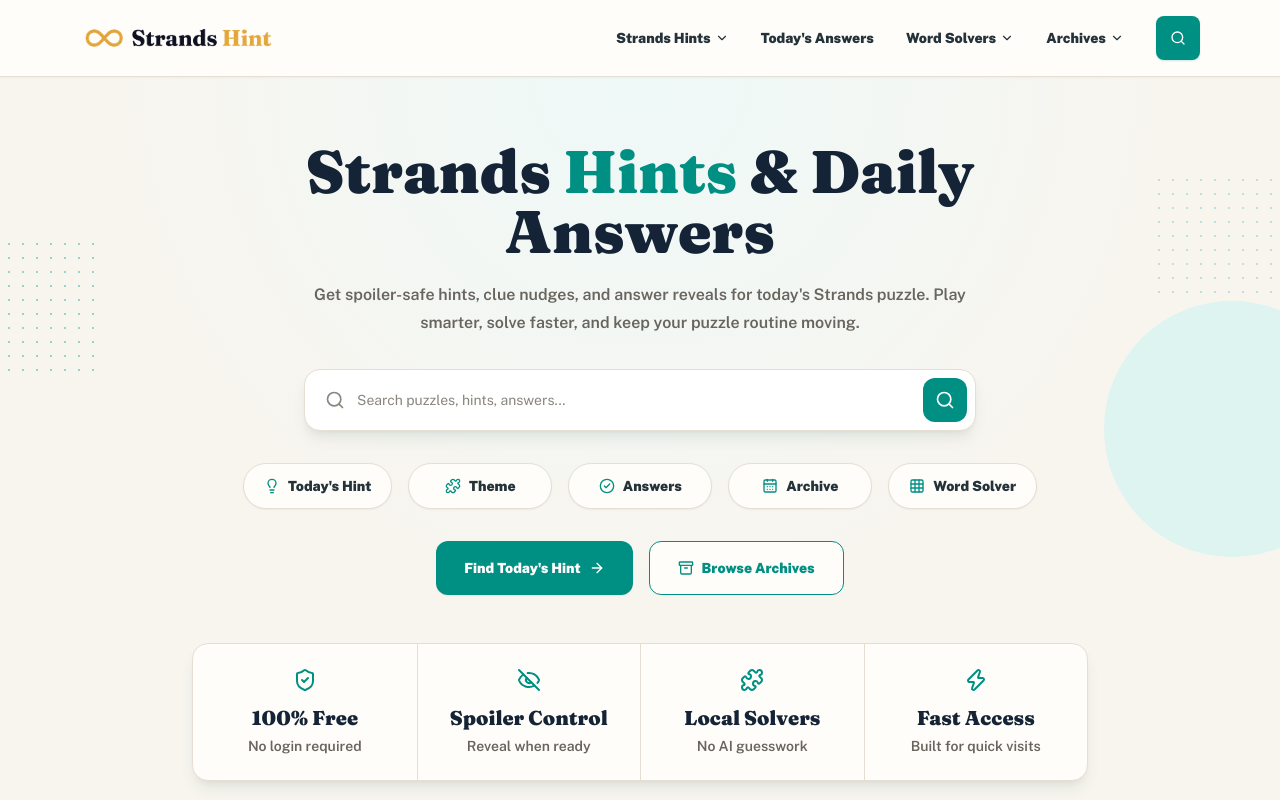
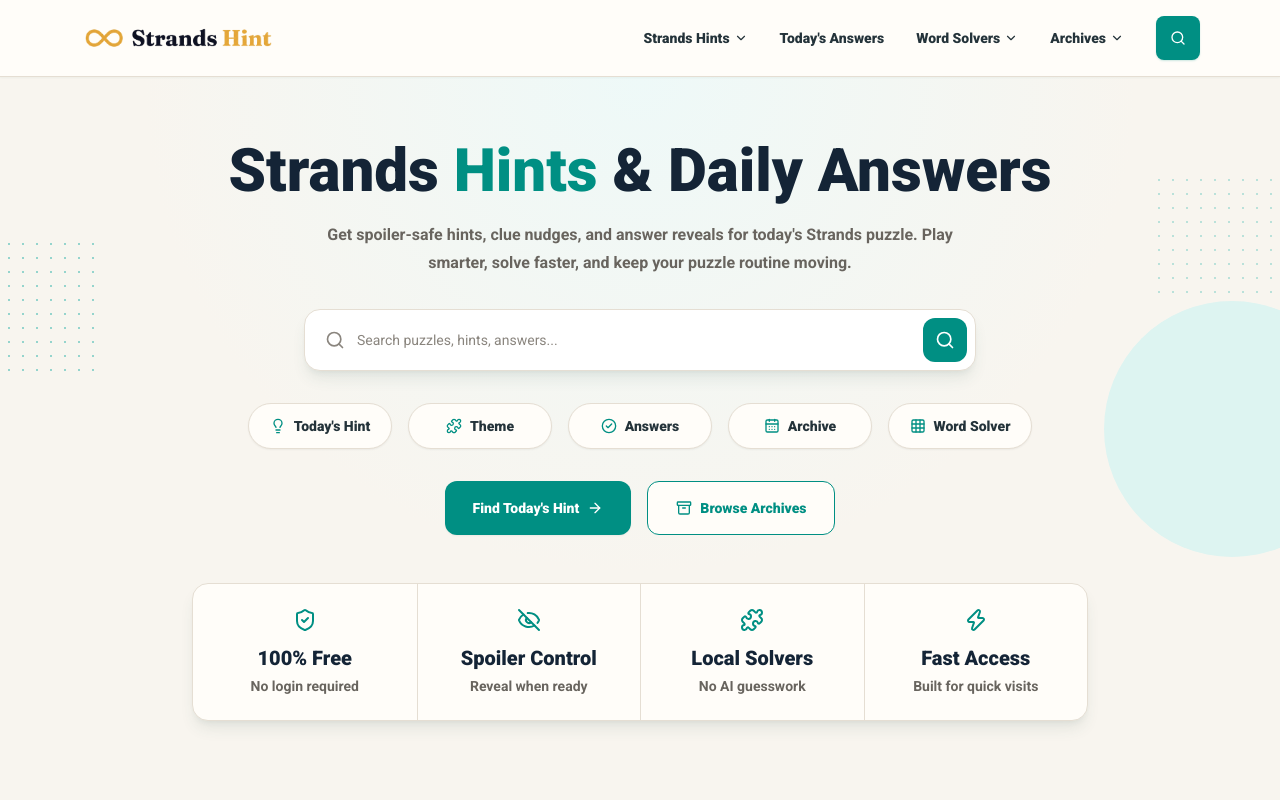
Before and after one commit to heatsing/StrandsHint, a Next.js app: page / in a window 1280 px wide. Shown: the top 800 px of the page. Built offline with nearby package versions, Linux system fonts and the light colour scheme; no server answers.

Commit message:
Use Roboto sitewide

```diff
--- a/app/layout.tsx
+++ b/app/layout.tsx
@@ -1,19 +1,17 @@
 import type { Metadata } from "next";
 import Image from "next/image";
 import Link from "next/link";
-import { Fraunces, IBM_Plex_Mono, Public_Sans } from "next/font/google";
+import { Roboto } from "next/font/google";
 import { ChevronDown, Heart, Search } from "lucide-react";
 import "./globals.css";
 import { GoogleAnalytics } from "@/components/GoogleAnalytics";
 import { disclaimer, siteName, siteUrl } from "@/lib/seo";
 
-const fraunces = Fraunces({ subsets: ["latin"], variable: "--font-serif", display: "swap" });
-const publicSans = Public_Sans({ subsets: ["latin"], variable: "--font-sans", display: "swap" });
-const plexMono = IBM_Plex_Mono({
+const roboto = Roboto({
   subsets: ["latin"],
-  variable: "--font-mono",
+  variable: "--font-roboto",
   display: "swap",
-  weight: ["400", "500", "600", "700"],
+  weight: ["300", "400", "500", "700", "900"],
 });
 
 export const metadata: Metadata = {
@@ -70,7 +68,7 @@
   return (
     <html lang="en">
       <body
-        className={`${fraunces.variable} ${publicSans.variable} ${plexMono.variable} bg-[#F8F5EF] font-sans text-[#20201E] antialiased`}
+        className={`${roboto.variable} bg-[#F8F5EF] font-sans text-[#20201E] antialiased`}
       >
         <GoogleAnalytics />
         <header className="sticky top-0 z-30 border-b border-[#E5DED3] bg-[#FFFDF9]/95 shadow-sm shadow-[#315C4C]/5 backdrop-blur">
--- a/tailwind.config.ts
+++ b/tailwind.config.ts
@@ -10,9 +10,9 @@
   theme: {
     extend: {
       fontFamily: {
-        sans: ["var(--font-sans)", "system-ui", "sans-serif"],
-        serif: ["var(--font-serif)", "Georgia", "serif"],
-        mono: ["var(--font-mono)", "ui-monospace", "monospace"],
+        sans: ["var(--font-roboto)", "Roboto", "system-ui", "sans-serif"],
+        serif: ["var(--font-roboto)", "Roboto", "system-ui", "sans-serif"],
+        mono: ["var(--font-roboto)", "Roboto", "system-ui", "sans-serif"],
       },
       colors: {
         ink: {
```
